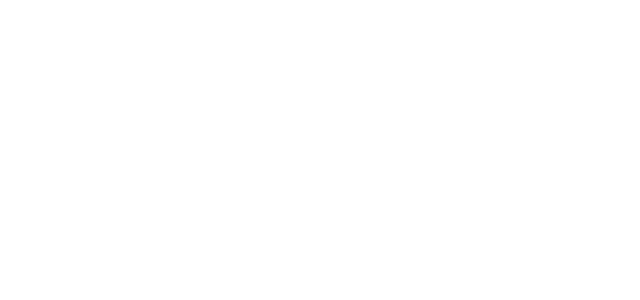
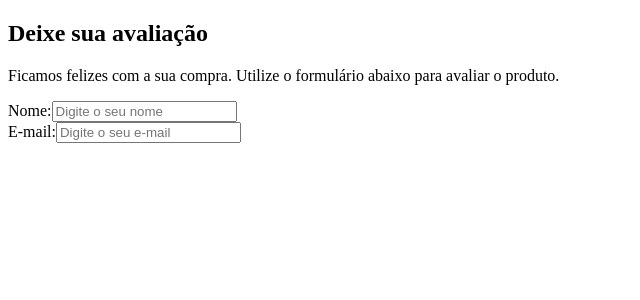
Before and after one commit to WagnerRodrigues181/react-multi-step-form, a React (Vite) app: page / in a window 1280 px wide. Shown: the top 300 px of the page, without its empty margins (0-640 px from the left). Built offline with nearby package versions, Linux system fonts and the light colour scheme.

Commit message:
feat: adiciona UserForm e lógica básica de estado no App.tsx

```diff
--- a/package.json
+++ b/package.json
@@ -10,8 +10,10 @@
     "preview": "vite preview"
   },
   "dependencies": {
-    "react": "^19.0.0",
-    "react-dom": "^19.0.0"
+    "react": "^19.1.0",
+    "react-dom": "^19.1.0",
+    "react-icons": "^5.5.0",
+    "react-router-dom": "^7.5.0"
   },
   "devDependencies": {
     "@eslint/js": "^9.21.0",
--- a/src/App.tsx
+++ b/src/App.tsx
@@ -1,7 +1,36 @@
-// Início do multistep form - base limpa configurada
+import { useState } from "react";
+import UserForm from "./components/UserForm";
+
+const formTemplate = {
+  name: "",
+  email: "",
+  review: "",
+  comment: "",
+};
 
 function App() {
-  return <div>{/* ... */}</div>;
+  const [data, setData] = useState(formTemplate);
+
+  const updateFieldHandler = (key: string, value: string) => {
+    setData((prev) => ({ ...prev, [key]: value }));
+  };
+
+  return (
+    <div className="app">
+      <div className="header">
+        <h2>Deixe sua avaliação</h2>
+        <p>
+          Ficamos felizes com a sua compra. Utilize o formulário abaixo para
+          avaliar o produto.
+        </p>
+      </div>
+      <div className="form-container">
+        <form>
+          <UserForm data={data} updateFieldHandler={updateFieldHandler} />
+        </form>
+      </div>
+    </div>
+  );
 }
 
 export default App;
--- /dev/null
+++ b/src/components/UserForm.tsx
@@ -0,0 +1,40 @@
+type UserProps = {
+  data: {
+    name: string;
+    email: string;
+  };
+  updateFieldHandler: (key: string, value: string) => void;
+};
+
+const UserForm = ({ data, updateFieldHandler }: UserProps) => {
+  return (
+    <div>
+      <div className="form-control">
+        <label htmlFor="name">Nome:</label>
+        <input
+          type="text"
+          name="name"
+          id="name"
+          placeholder="Digite o seu nome"
+          required
+          value={data.name || ""}
+          onChange={(event) => updateFieldHandler("name", event.target.value)}
+        />
+      </div>
+      <div className="form-control">
+        <label htmlFor="email">E-mail:</label>
+        <input
+          type="email"
+          name="email"
+          id="email"
+          placeholder="Digite o seu e-mail"
+          required
+          value={data.email || ""}
+          onChange={(event) => updateFieldHandler("email", event.target.value)}
+        />
+      </div>
+    </div>
+  );
+};
+
+export default UserForm;
```
Also changed, not shown: src/hooks/useForm.tsx (added, +18 -0 lines), 1 other file (tests, documents, lock files or other folders).
